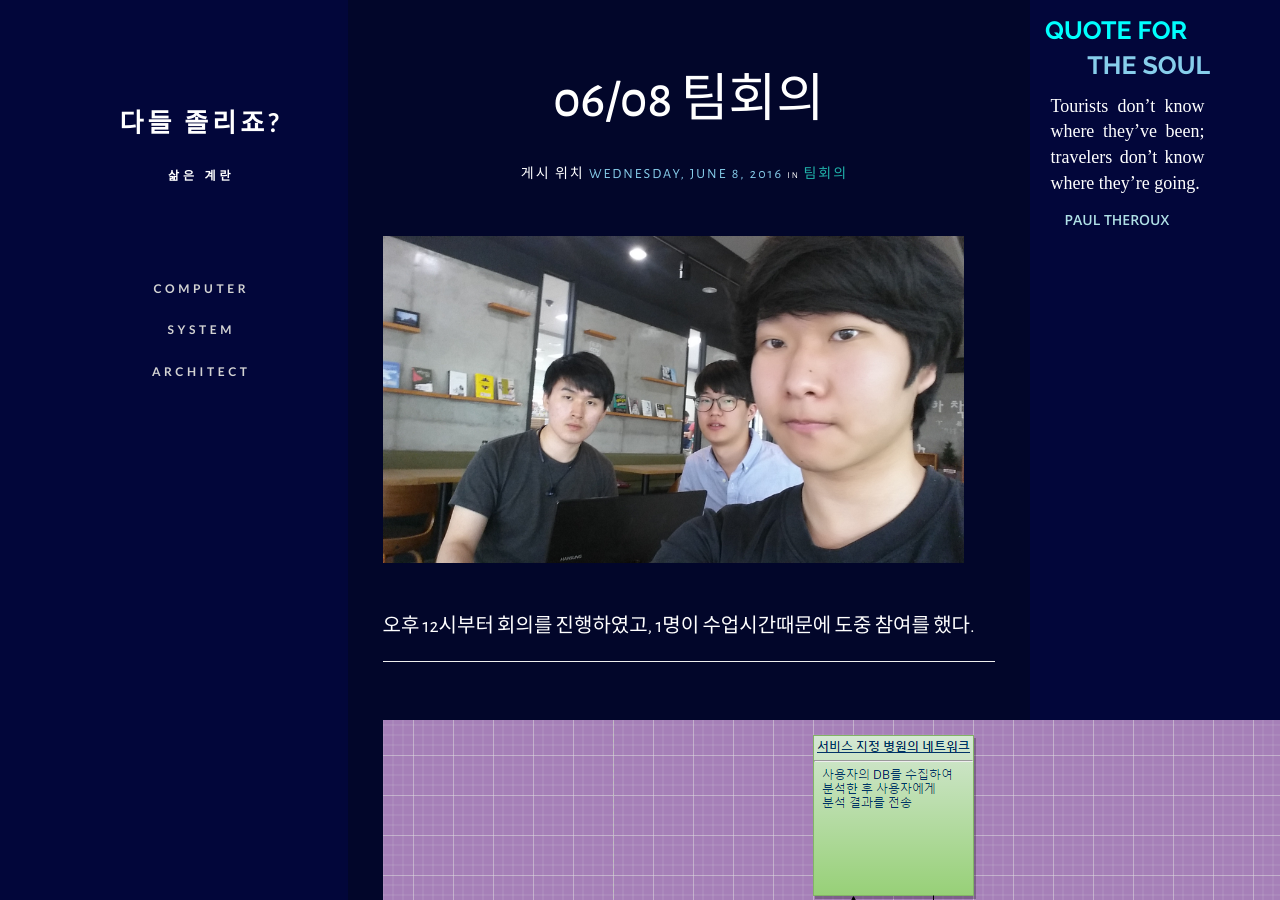
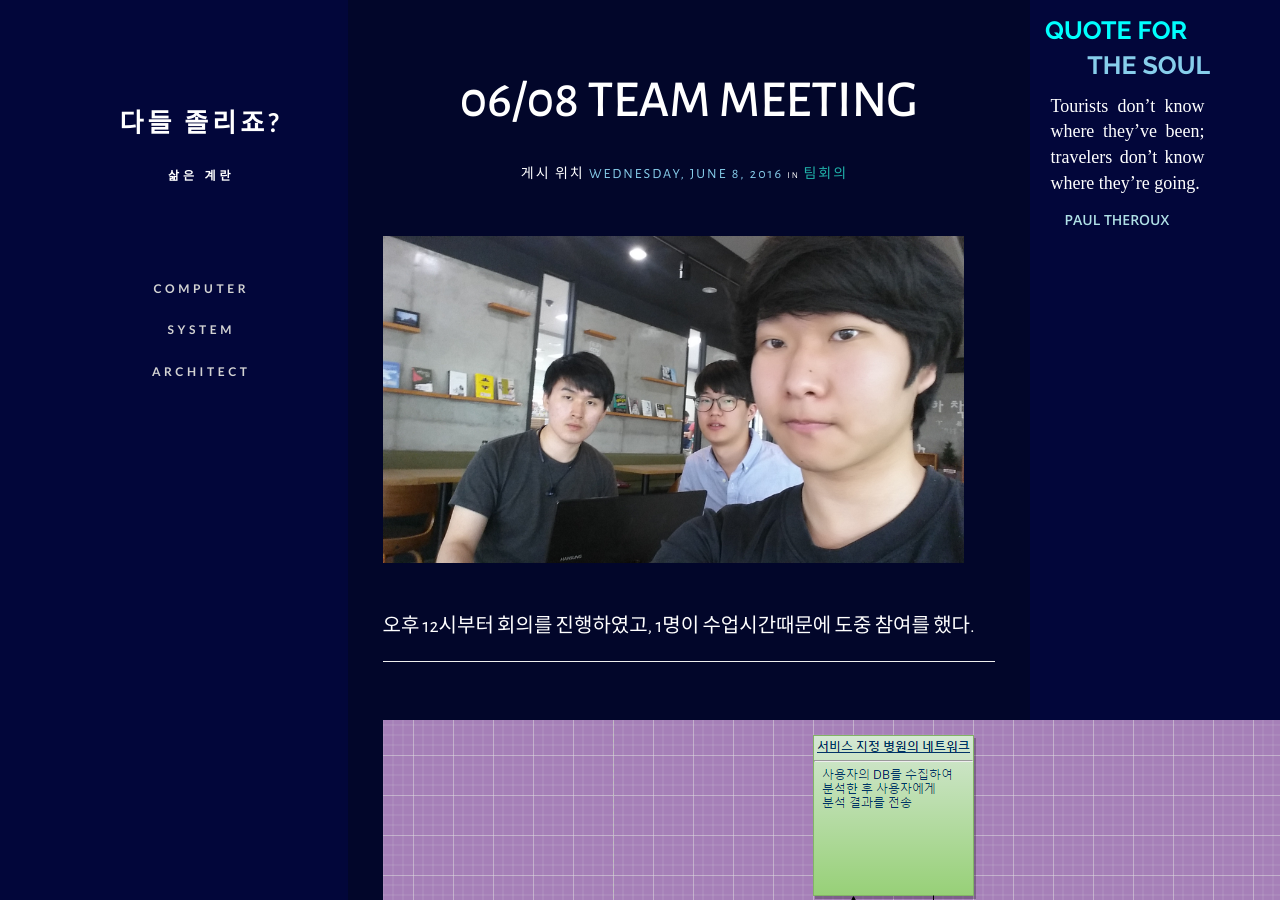
Before and after one commit to strawberryjamsea/trust1303.github.io-1, a Jekyll site: the page built from _posts/2016-06-08-TeamConference.md, in a window 1280 px wide and 900 px high. Built offline with Jekyll 4.4.1, drawn with Linux system fonts in a browser that asks for light colours; nearby versions of some CDN libraries.

Commit message:
Update 2016-06-08-TeamConference.md

```diff
--- a/_posts/2016-06-08-TeamConference.md
+++ b/_posts/2016-06-08-TeamConference.md
@@ -1,6 +1,6 @@
 ---
 layout: post
-title:  "06/08 팀회의"
+title:  "06/08 TEAM MEETING"
 categories: 팀회의
 ---
 
```
